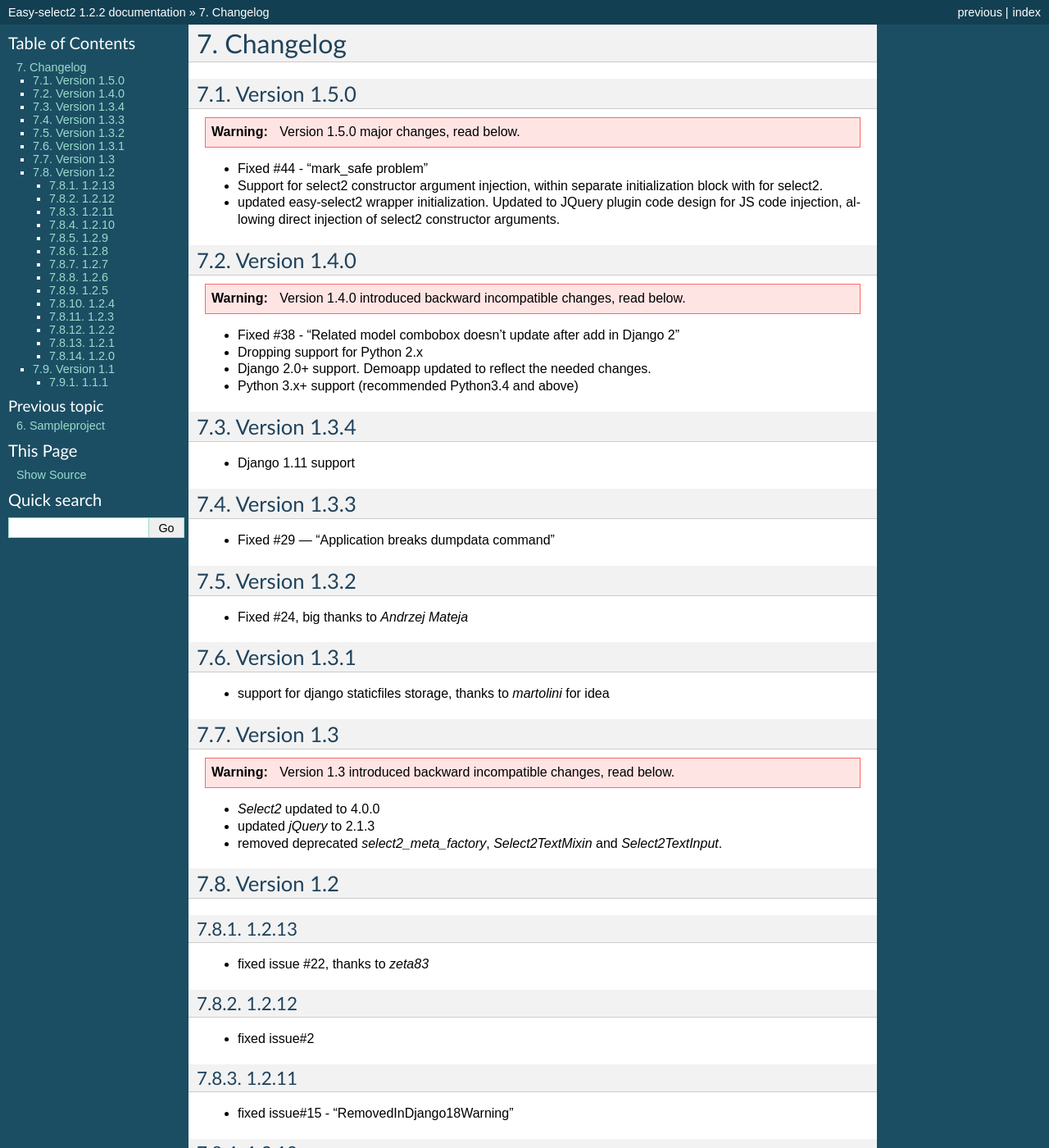
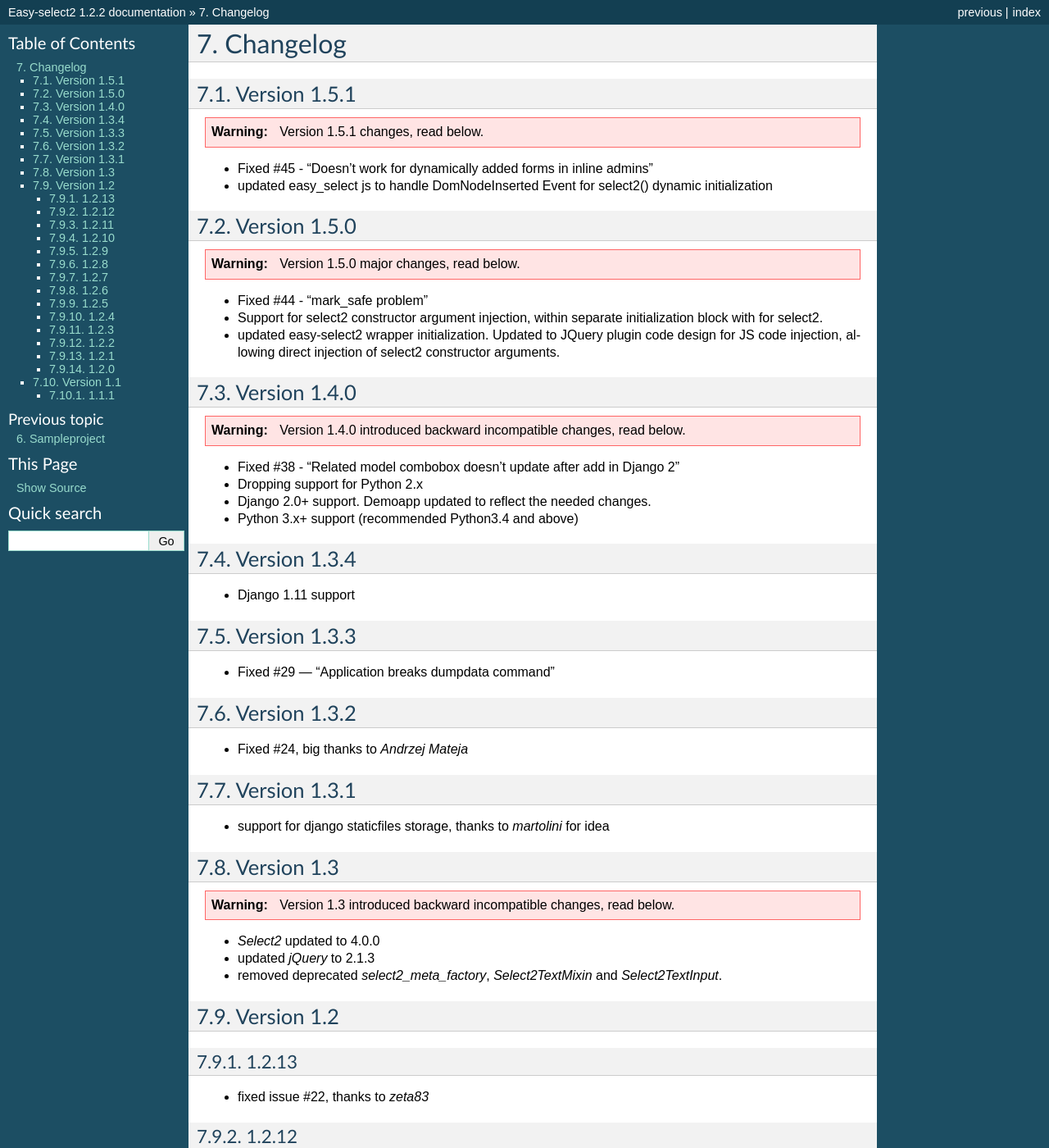
Before and after one commit to asyncee/django-easy-select2, a Sphinx documentation site: the page built from docs/source/changelog.rst, in a window 1280 px wide and 1400 px high. Shown: the whole window at 82% size. Built offline with Sphinx 7.4.7, drawn with Linux system fonts in a browser that asks for light colours; some of the changed text lies outside the part shown.

Commit message:
fixed issue-45: dynamic initializations  - updated easy_select.js, DomNodeInserted binding added

```diff
--- a/README.rst
+++ b/README.rst
@@ -8,7 +8,7 @@
 
 Project aims to support 3.4+ and Django 2.0+.
 
-Current stable version is **1.5**.
+Current stable version is **1.5.1**.
 
 For **Django < 2.0** version support or **python-2.x** compatibility, please use version **1.3.4** which is
 the last version to support **python-2.x** compatibility.
@@ -26,6 +26,8 @@
 
 Upgrade notes
 -------------
+Version 1.5.1 introduced. Read more in changelog_.
+
 Version 1.5 introduced. Read more in changelog_.
 
 Version 1.4 introduced backward incompatible changes. Read more in changelog_.
--- a/docs/source/changelog.rst
+++ b/docs/source/changelog.rst
@@ -1,5 +1,15 @@
 Changelog
 =========
+
+Version 1.5.1
+-------------
+
+.. WARNING::
+
+  Version 1.5.1 changes, read below.
+
+- Fixed #45 - "Doesn't work for dynamically added forms in inline admins"
+- updated easy_select js to handle DomNodeInserted Event for select2() dynamic initialization
 
 Version 1.5.0
 -------------
--- a/setup.py
+++ b/setup.py
@@ -40,7 +40,7 @@
 
 setup(
     name="django-easy-select2",
-    version="1.5.0",
+    version="1.5.1",
     packages=find_packages(),
     author="asyncee",
     description="Django select2 theme for select input widgets.",
```
Also changed, not shown: easy_select2/static/easy_select2/js/easy_select2.js (+5 -4 lines).
